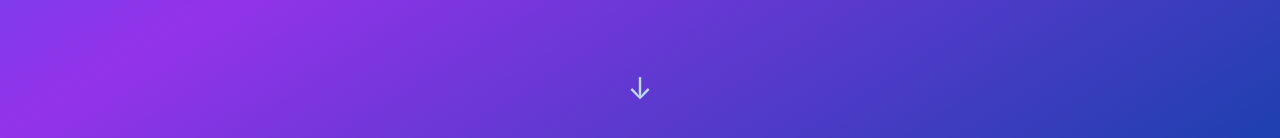
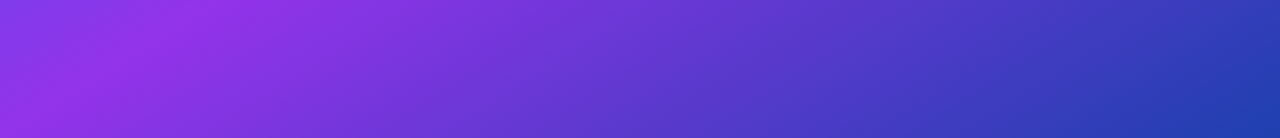
Before and after one commit to davidagustin/davidagustin.github.io, a React (Create React App) app: page / in a window 1280 px wide. Shown: the part 662-800 px from the top of the page. Built offline with nearby package versions, Linux system fonts and the light colour scheme; the HTML template or start-up script is replaced by a standard one.

Commit message:
Remove down arrow from hero section

```diff
--- a/src/components/Hero.tsx
+++ b/src/components/Hero.tsx
@@ -158,21 +158,6 @@ const Hero: React.FC = () => {
         </div>
       </div>
 
-      {/* Scroll Indicator */}
-      <motion.div
-        className="absolute bottom-8 left-1/2 transform -translate-x-1/2 text-white text-center"
-        initial={{ opacity: 0 }}
-        animate={{ opacity: 1 }}
-        transition={{ duration: 1, delay: 2 }}
-      >
-        <motion.div
-          className="text-3xl text-blue-200 cursor-pointer"
-          animate={{ y: [0, 10, 0] }}
-          transition={{ duration: 2, repeat: Number.POSITIVE_INFINITY }}
-        >
-          ↓
-        </motion.div>
-      </motion.div>
     </section>
   );
 };
```
